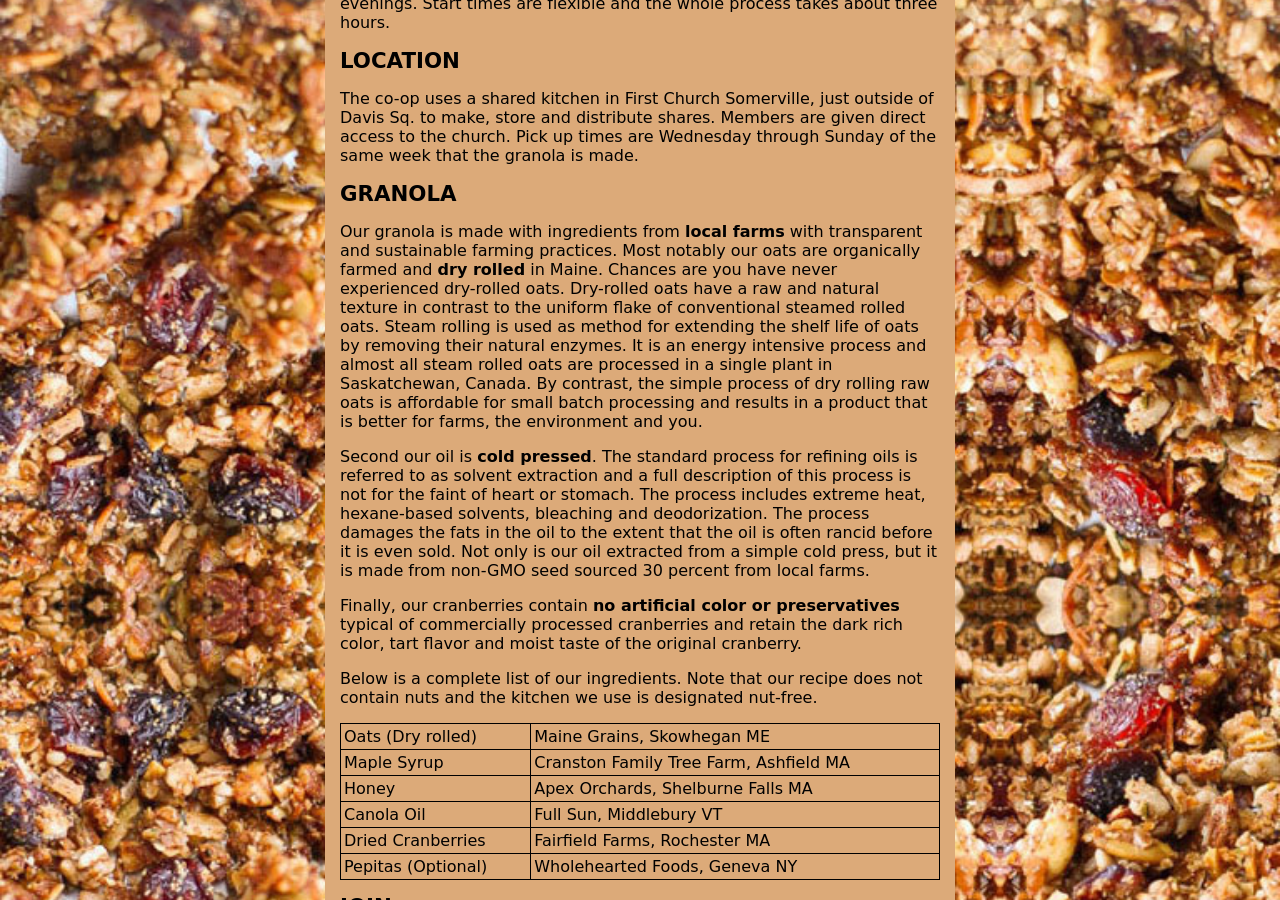
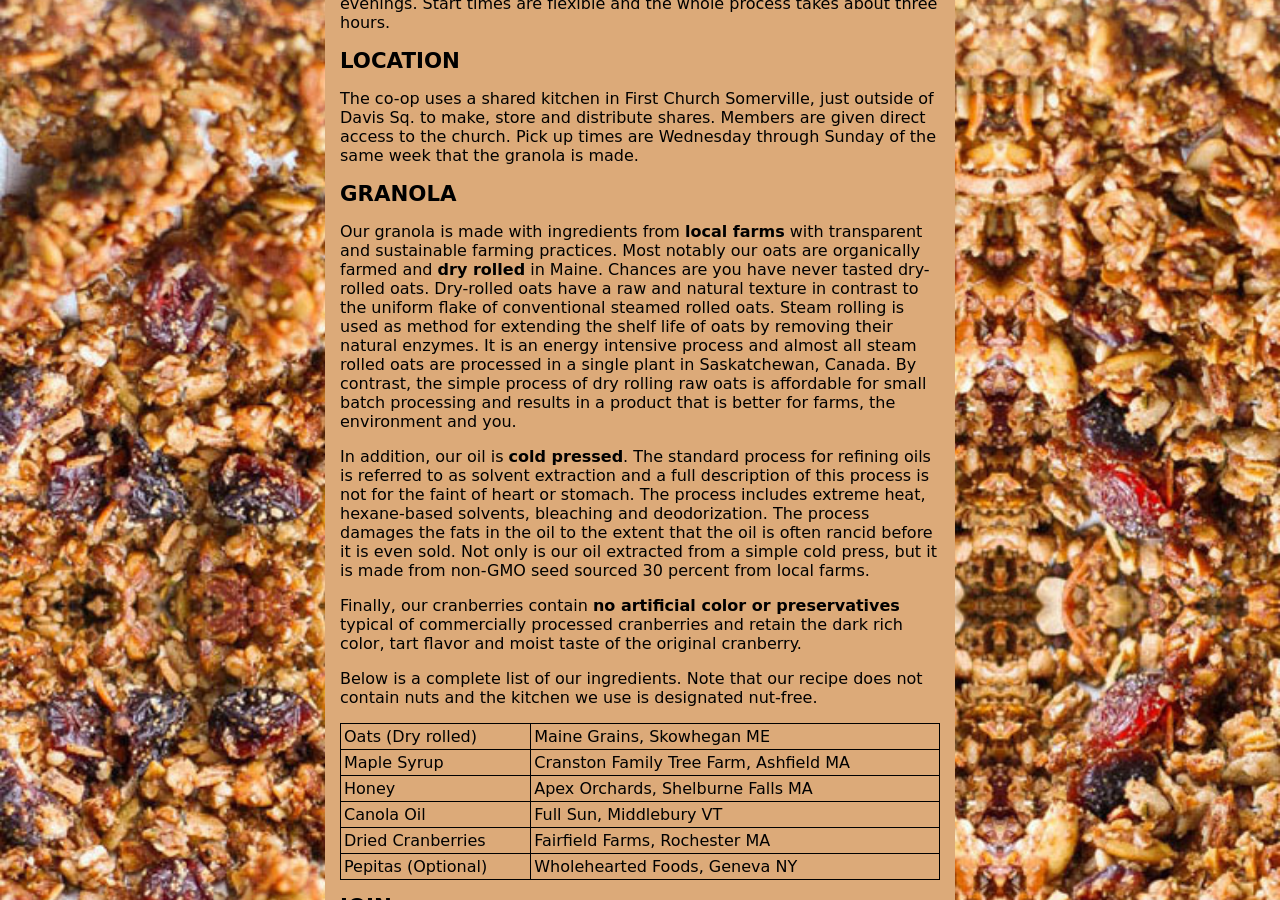
Before and after one commit to somervillegranolamakingcoop/somervillegranolamakingcoop.github.io, a Jekyll site: the page built from index.html, in a window 1280 px wide and 900 px high, scrolled down 478 px. Built offline with Jekyll 4.4.1, drawn with Linux system fonts in a browser that asks for light colours.

Commit message:
small modifications to index text

```diff
--- a/index.html
+++ b/index.html
@@ -33,7 +33,7 @@ the granola is made.</p>
 <p>Our granola is made with ingredients from <strong>local farms</strong> with
 transparent and sustainable farming practices. Most notably our oats are
 organically farmed and <strong>dry rolled</strong> in Maine. Chances are you
-have never experienced dry-rolled oats. Dry-rolled oats have a raw and natural
+have never tasted dry-rolled oats. Dry-rolled oats have a raw and natural
 texture in contrast to the uniform flake of conventional steamed rolled oats.
 Steam rolling is used as method for extending the shelf life of oats by
 removing their natural enzymes. It is an energy intensive process and almost
@@ -42,7 +42,7 @@ By contrast, the simple process of dry rolling raw oats is affordable for small
 batch processing and results in a product that is better for farms, the
 environment and you.</p>
 
-<p>Second our oil is <strong>cold pressed</strong>. The standard process for
+<p>In addition, our oil is <strong>cold pressed</strong>. The standard process for
 refining oils is referred to as solvent extraction and a full description of
 this process is not for the faint of heart or stomach. The process includes
 extreme heat, hexane-based solvents, bleaching and deodorization. The process
```
